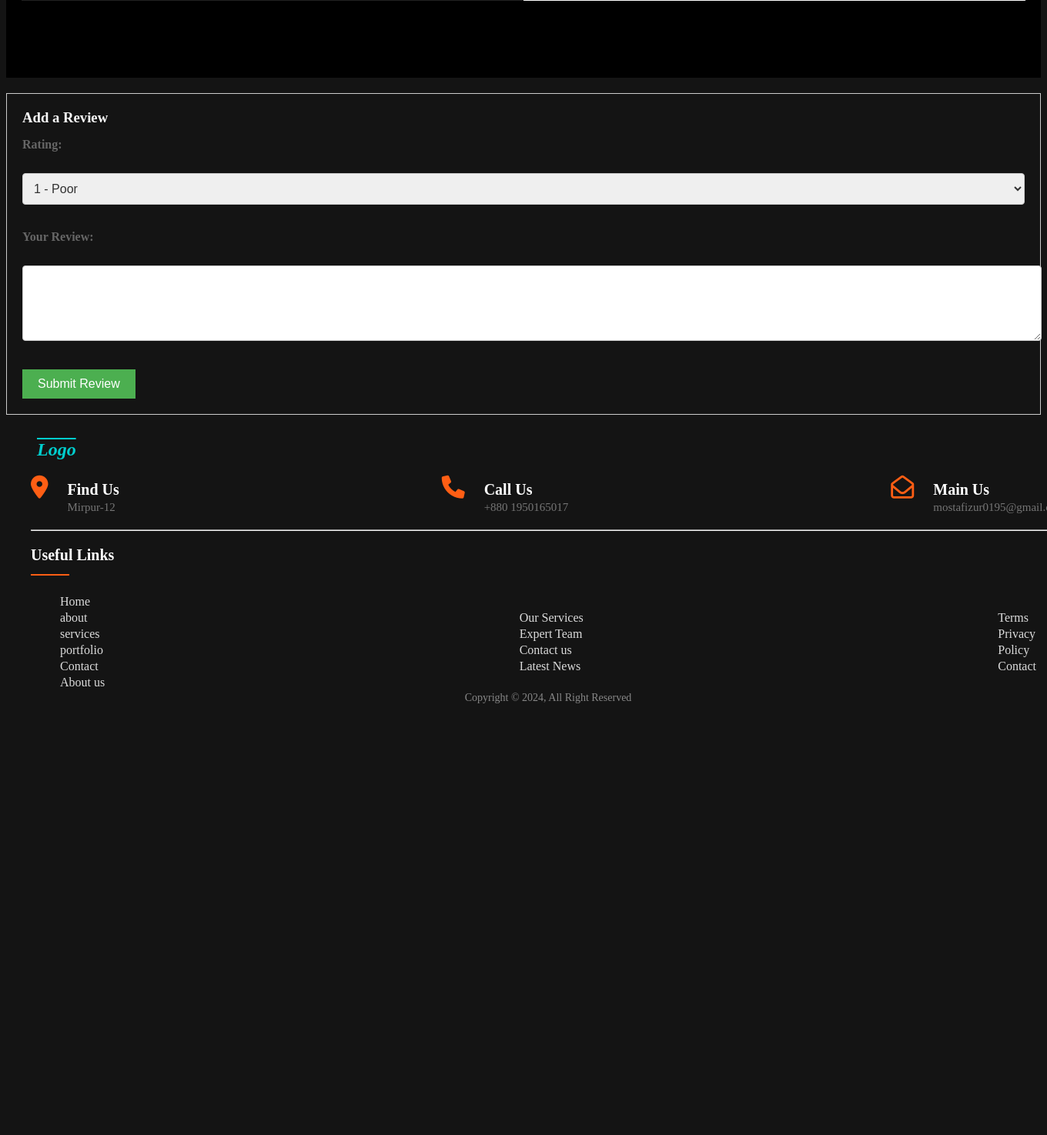
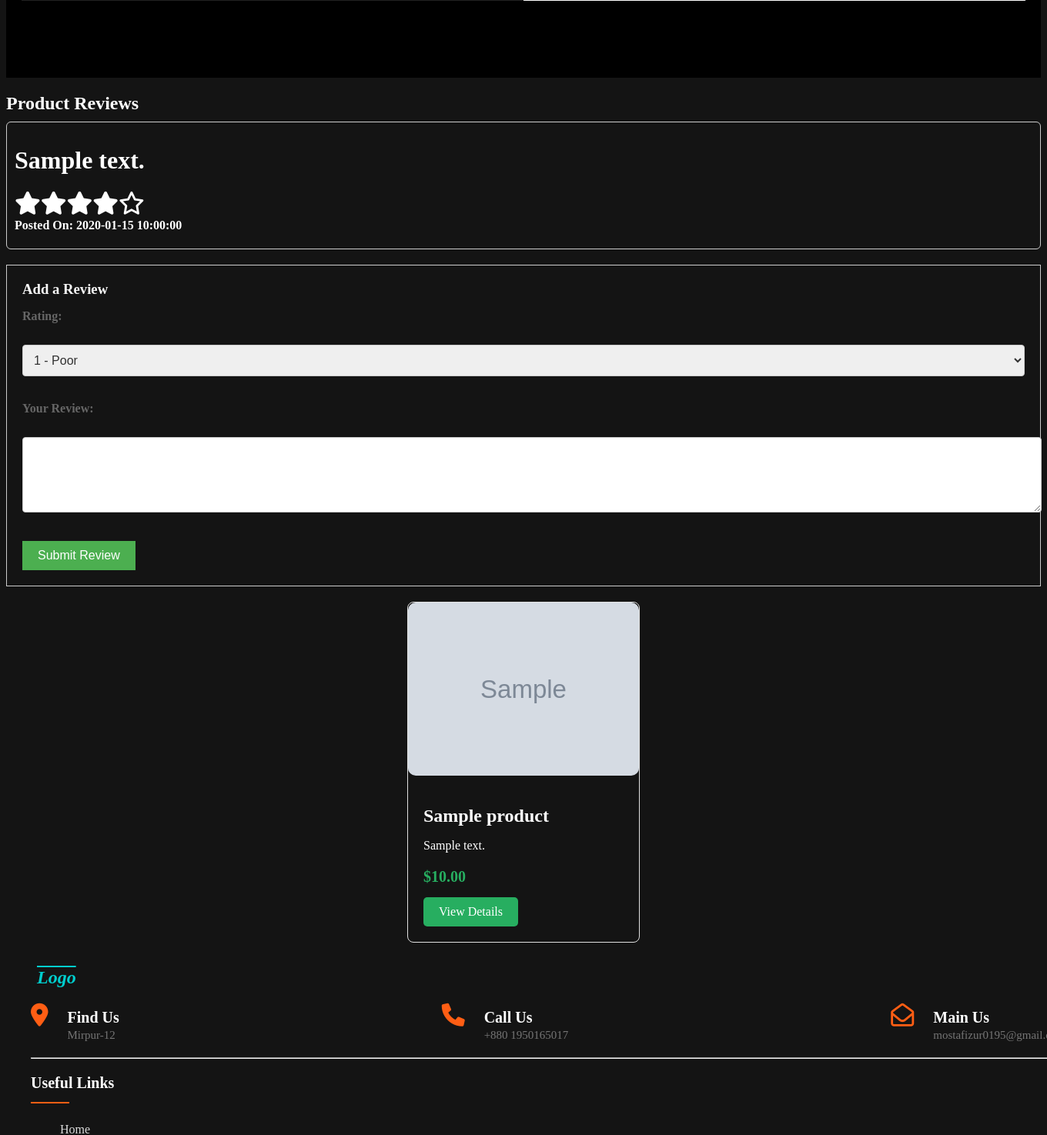
Before and after one commit to Mostafizur-Pro/product_review_php, a PHP site: page /product_review/components/product/productById.php?id=1 in a window 1360 px wide; the page is wider, and only the part inside the window is pictured. Shown: the part 777-2252 px from the top of that part at 77% size. Before the commit the page ends 1691 px from the top of that part, so only its background shows below. Run offline with PHP 8.4, Linux system fonts and the light colour scheme; tables that the repository leaves empty or names only in its code hold one stand-in row (values such as "Sample post"); grey boxes marked "Sample" are stand-in pictures.

Commit message:
review show complete

```diff
--- a/components/product/productById.php
+++ b/components/product/productById.php
@@ -40,6 +40,17 @@ if (isset($_GET['id']) && !empty($_GET['id'])) {
     exit;
 }
 
+$sql_reviews = "SELECT * FROM submit_review WHERE product_id = ?";
+$stmt_reviews = $conn->prepare($sql_reviews);
+$stmt_reviews->bind_param("i", $product_id);
+
+if ($stmt_reviews->execute()) {
+    $result_reviews = $stmt_reviews->get_result();
+    $reviews = $result_reviews->fetch_all(MYSQLI_ASSOC);
+} else {
+    echo "Error fetching reviews: " . $stmt_reviews->error;
+}
+
 // Handle form submission for adding reviews
 if ($_SERVER["REQUEST_METHOD"] == "POST") {
     if (isset($_POST['submit_review'])) {
@@ -62,8 +73,9 @@ if ($_SERVER["REQUEST_METHOD"] == "POST") {
         $stmt_insert_review->bind_param("iissss", $product_id, $user_id, $rating, $comment, $created_at, $updated_at);
 
         if ($stmt_insert_review->execute()) {
-            echo '<script>alert("Review added successfully.");</script>';
-            // Optionally redirect or perform additional actions after successful review submission
+            // Redirect to the same page to refresh after adding the review
+            header("Location: {$_SERVER['PHP_SELF']}?id=$product_id&review_added=true");
+            exit;
         } else {
             echo "Error executing SQL statement: " . $stmt_insert_review->error;
         }
@@ -128,15 +140,46 @@ $conn->close();
     </div>
 
 
+    <!-- Reviews Section -->
+    <div class="reviews-section">
+        <h2>Product Reviews</h2>
+        <?php if (!empty($reviews)) : ?>
+            <div class="reviews-list">
+                <?php foreach ($reviews as $review) : ?>
+                    <div class="review">
+                        <h1>
+                            <?php echo htmlspecialchars($review['comment']); ?>
+                        </h1>
+                        <div class="star-rating">
+                            <?php
+                            // Determine number of stars to show based on rating
+                            $rating = intval($review['rating']);
+                            for ($i = 1; $i <= 5; $i++) {
+                                if ($i <= $rating) {
+                                    echo '<i class="fas fa-star"></i>'; // Full star
+                                } else {
+                                    echo '<i class="far fa-star"></i>'; // Empty star
+                                }
+                            }
+                            ?>
+                        </div>
+
+                        <h1 class="review-date">
+                            Posted On: <?php echo htmlspecialchars($review['created_at']); ?>
+                        </h1>
+                    </div>
+                <?php endforeach; ?>
+            </div>
+        <?php else : ?>
+            <p>No reviews yet.</p>
+        <?php endif; ?>
+    </div>
     <!-- End Reviews Section -->
 
     <!-- Review Form Section -->
     <div class="review-form">
         <h3>Add a Review</h3>
         <form method="POST" action="">
-            <!-- <label for="user_name">Your Name:</label><br> -->
-            <!-- <input type="text" id="user_name" name="user_name" required><br><br> -->
-
             <label for="rating">Rating:</label><br>
             <select id="rating" name="rating" required>
                 <option value="1">1 - Poor</option>
@@ -154,6 +197,50 @@ $conn->close();
     </div>
     <!-- End Review Form Section -->
 
+
+    <div class="product-container">
+        <?php
+        $serverName = "localhost";
+        $username = "root";
+        $password = "";
+        $dbname = "products_db";
+
+        // Create connection
+        $conn = new mysqli($serverName, $username, $password, $dbname);
+
+        // Check connection
+        if ($conn->connect_error) {
+            die("Connection failed: " . $conn->connect_error);
+        }
+
+        $sql = "SELECT * FROM products LIMIT 3"; // Limit the query to fetch only 3 products
+        $result = $conn->query($sql);
+
+        if ($result->num_rows > 0) {
+            while ($row = $result->fetch_assoc()) {
+                echo '<div class="product-card">';
+                echo '<div class="product-image">';
+                echo '<img src="' . htmlspecialchars($row["image"]) . '" alt="Product Image">';
+                echo '</div>';
+                echo '<div class="product-info">';
+                echo '<h2 class="product-title">' . htmlspecialchars($row["name"]) . '</h2>';
+                echo '<p class="product-description">' . htmlspecialchars($row["description"]) . '</p>';
+                echo '<p class="product-price">$' . number_format($row["price"], 2) . '</p>';
+                echo '<a href="product.php?id=' . $row["id"] . '" class="btn btn-view-details">View Details</a>';
+                echo '</div>';
+                echo '</div>';
+            }
+        } else {
+            echo "No products found.";
+        }
+
+        // Close connection
+        $conn->close();
+        ?>
+    </div>
+
+
+
     <div>
         <?php include_once "../../footer.php"; ?>
     </div>
--- a/css/product/review.css
+++ b/css/product/review.css
@@ -3,19 +3,16 @@
   margin-top: 20px;
   padding: 20px;
   border: 1px solid #ccc;
+
   /* background-color: #f9f9f9; */
 }
-
-.review {
-    margin-bottom: 15px;
-    padding: 15px;
-    border: 1px solid #ddd;
-    background-color: #fff;
+.reviews h1 {
+  color: white;
 }
 
 .review h4 {
   margin-top: 0;
-    color: #333;
+  color: #ffffff;
 }
 
 .review p {
@@ -67,7 +64,7 @@
 
 .review-form input[type="submit"] {
   padding: 10px 20px;
-    background-color: #4CAF50;
+  background-color: #4caf50;
   border: none;
   color: white;
   font-size: 1rem;
@@ -81,3 +78,29 @@
 .review-form input[type="submit"]:focus {
   outline: none;
 }
+
+.reviews-section h2 {
+  margin-bottom: 10px;
+  font-size: 24px;
+  color: #fff;
+}
+
+/* Style for Reviews List */
+.reviews-list {
+  margin-top: 10px;
+}
+
+/* Style for Individual Review */
+.review {
+  margin-bottom: 20px;
+  padding: 10px;
+  /* background-color: #fff; */
+  border: 1px solid #ccc;
+  border-radius: 6px;
+}
+
+.review-date {
+  margin-top: 5px;
+  color: #fff;
+  font-size: 16px;
+}
--- a/css/product/singleProduct.css
+++ b/css/product/singleProduct.css
@@ -186,6 +186,7 @@
   border-radius: 8px;
   overflow: hidden;
   width: 300px;
+  margin-top: 20px;
 }
 
 .product-card:hover {
```
Lines whose indentation alone changed are shown as unchanged.
